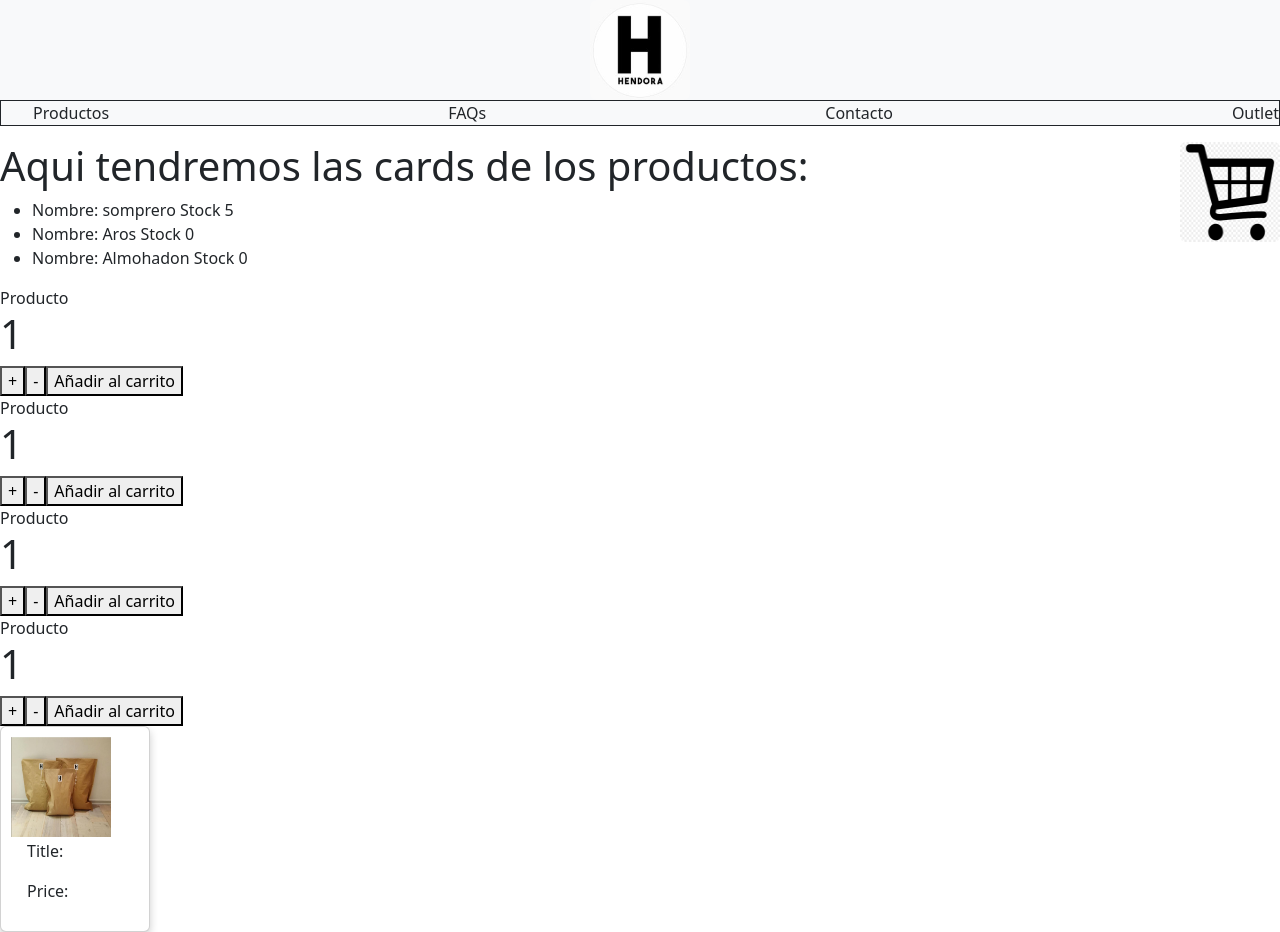
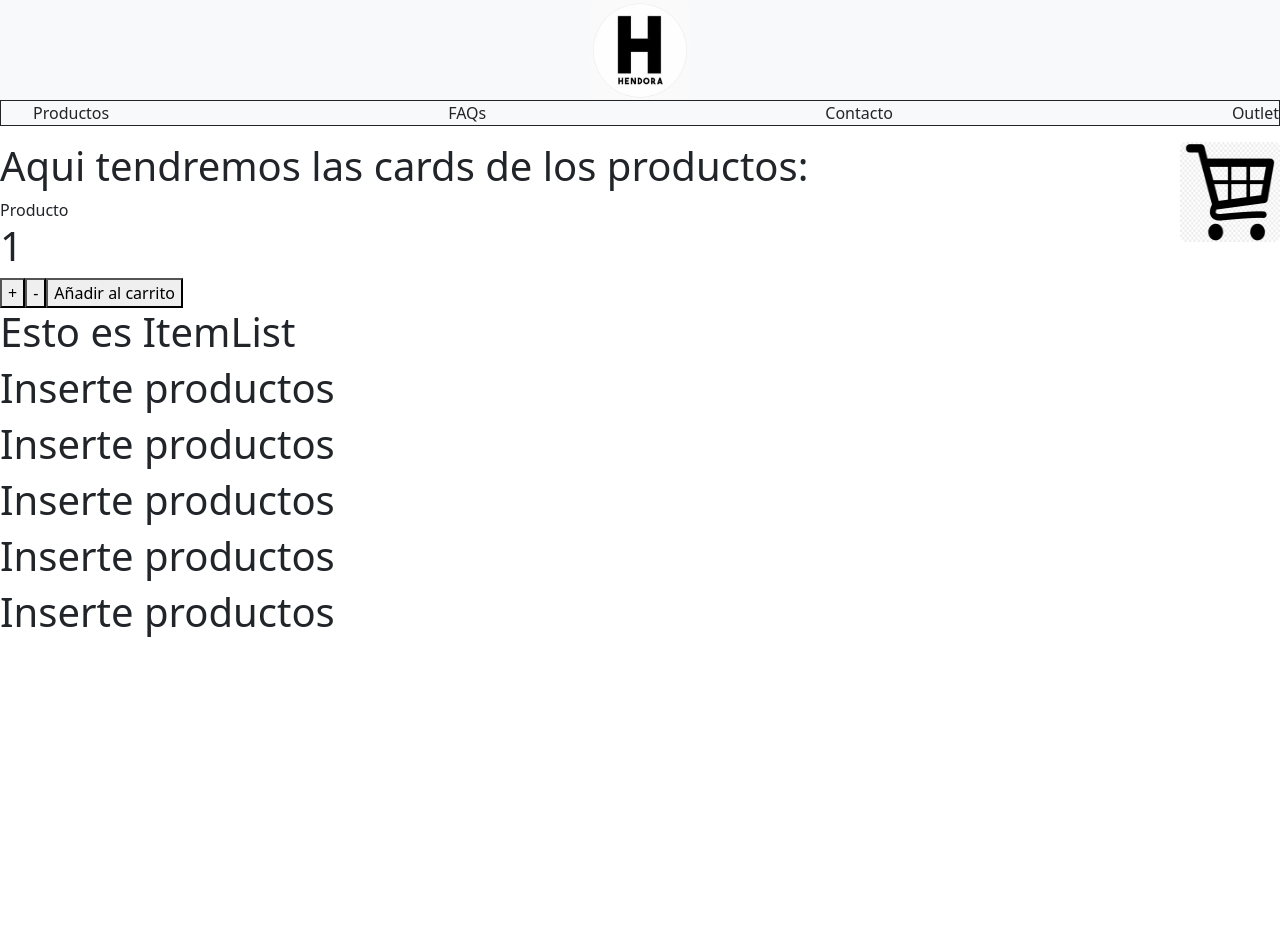
Before and after one commit to abalart/React, a React (Create React App) app: page / in a window 1280 px wide. After the commit the page ends 800 px from the top, so only its background shows below. Built offline with nearby package versions, Linux system fonts and the light colour scheme.

Commit message:
Fix ItemListContainer

```diff
--- a/package.json
+++ b/package.json
@@ -16,6 +16,7 @@
     "react": "^18.2.0",
     "react-card-shopping": "^0.1.3",
     "react-dom": "^18.2.0",
+    "react-router-dom": "^6.4.0",
     "react-scripts": "^5.0.1",
     "styled-components": "^5.3.5",
     "sweetalert2": "^11.4.32",
--- a/src/App.css
+++ b/src/App.css
@@ -1,4 +1,4 @@
-.App {
+/*.App {
   text-align: center;
 }
 
@@ -36,3 +36,4 @@
     transform: rotate(360deg);
   }
 }
+*/
--- a/src/App.js
+++ b/src/App.js
@@ -3,14 +3,17 @@ import './App.css';
 import NavBar from './components/Nav/NavBar';
 import ItemListContainer from './components/ItemListContainer/ItemListContainer';
 import Item from './components/Item/Item';
+import { BrowserRouter,Routes,Route } from 'react-router-dom';
 
 const  App = () => {
 
   return (
   <>
+    <BrowserRouter>
     <NavBar />
     <ItemListContainer/>
     <Item/>
+    </BrowserRouter>
   </>
   );
 }
--- /dev/null
+++ b/src/Assets/productos.js
@@ -0,0 +1,27 @@
+// { id, title, price, pictureUrl }
+export const products = [
+{
+    id:1,
+    title: "somprero",
+    stock:5,
+    category: "Ropa",
+    price: 500,
+    description:"Es ropa"
+ },
+ {
+    id:2,
+    title: "Zapatilla",
+    stock:5,
+    category: "Ropa",
+    price: 500,
+    description:"Es ropa"
+ },
+ {
+    id:3,
+    title: "Guantes",
+    stock:5,
+    category: "Ropa",
+    price: 999,
+    description:"Es ropa"
+ }
+]
--- a/src/components/Item/Item.js
+++ b/src/components/Item/Item.js
@@ -1,29 +1,22 @@
-
-import imgBolsas from '../../imagenes/bolsas.JPG'
 import React from 'react';
 import './Item.css';
 
 
-// { id, title, price, pictureUrl }
-const item = [
-    {id:1, title: "somprero",stock:5,price: 500},
-    {id:2,title: "Aros",stock:0,price: 500},
-    {id:3,title: "Almohadon",stock:0,price: 500}
-                  ]
+/*
+La idea del ItemListContainer es hacer que con la promesa se actualice un estado products y se envíe a ItemList,
+en ItemList se realiza el map para renderizar cada Item, mandando el primer estado de productos por props.
+ Esto se vió en el after.
+*/
 
-const Item = (item) => {  //Este componente recibe un objeto item para extraer de el la info a mostrar en una card
+
+
+
+const Item = ({product}) => {  //Este componente recibe un objeto item para extraer de el la info a mostrar en una card
 
 
 return(
 
-
-    <div className="card">
-        <img altclassname="Esto es una bolsa" className="imgCard" src={imgBolsas} alt=''  />
-        <div className="container">
-            <p>Title:{item.title}</p>
-          <p>Price:{item.price}</p>
-        </div>
-        </div>
+ <h1>Inserte productos</h1>
 
 )
 
--- a/src/components/ItemCount/ItemCount.js
+++ b/src/components/ItemCount/ItemCount.js
@@ -5,9 +5,10 @@ const ItemCount = ({stock,initial,onAdd}) => {   //Recibe las 3 props desde Item
 
 useEffect(() => {
     console.log("Esto es useEffect")
-});
+},[]);
 
 const [contador,setContador] = useState(initial); //Variable,funcion que va a cambiar la variable y el hook con un valor inicial
+//Sin el uso de useState React no sabria como reaccionar ante el cambio por un evento.
 
 const agregarProducto = () => {//Defino un evento que sucedera cada vez que clickeo
     contador<stock?setContador(contador+1): Swal.fire('No hay más stock que el seleccionado')
--- a/src/components/ItemList/ItemList.js
+++ b/src/components/ItemList/ItemList.js
@@ -1,43 +1,20 @@
-/*
-ItemList.js Es un agrupador de un set de componentes Item.js (Deberías incluirlo dentro de
-ItemListContainer del desafío 3) ok
-
-Implementa un async mock (promise): Usa un efecto de montaje para poder emitir un llamado
-asincrónico a un mock (objeto) estático de datos que devuelva un conjunto de item { id, title,
-description, price, pictureUrl } en dos segundos (setTimeout), para emular retrasos de red.
-
-Los ítems deben provenir de un llamado a una promise que los resuelva en
-tiempo diferido (setTimeout) de 2 segundos, para emular retrasos de red
-
-*/
-
-
-
-import React from 'react';
+ import React from 'react';
 import Item from '../Item/Item'
 
 
+ //Este componente recibe un objeto item para extraer de el la info a mostrar en una card por medio de un map
 
-const ItemList = ({items}) => {  //Este componente recibe un objeto item para extraer de el la info a mostrar en una card por medio de un map
-    //useEffect
-    //<Item title={"Bolsa"} price={500} />
-
-
-    /*
-         <div>
-        <ul>
-
-             {productos.map(u => <li key={u.id}>{"Nombre: "+u.nombre+" "}{"Stock "+u.stock}</li>)}
-        </ul>
-    </div>
-
-    */
+const ItemList = ({listProducts}) => {
+   console.log("ItemList")
+   console.log(listProducts)
 
 return(
-
-
+ <>
   <h1>Esto es ItemList</h1>
-
+  {listProducts.map((prod,i) => <Item key={`$prod.product}-${i}`}  product = {prod}/>)
+ }
+  <Item />
+ </>
 
 )
 
--- a/src/components/ItemListContainer/ItemListContainer.js
+++ b/src/components/ItemListContainer/ItemListContainer.js
@@ -2,54 +2,44 @@ import React from 'react';
 import ItemCount from '../ItemCount/ItemCount';
 // ES6 Modules or TypeScript
 import Swal from 'sweetalert2'
-
+import {products} from '../../Assets/productos'
+import {customFetch } from '../../utils/customFetch';
+import {useEffect,useState} from 'react'
+import ItemList from '../ItemList/ItemList';
 
 //Este componente va a listar los items
-
-
-
 
 const ItemListContainer = ({greeting}) => {  //Este componente recibe la prop "greeting y la muestra con h1"
 
 
-    const productos = [
-    {id:1, nombre: "somprero",stock:5},
-    {id:2,nombre: "Aros",stock:0},
-    {id:3,nombre: "Almohadon",stock:0}
-                  ]
+ //Los productos se deben guardar en un estado, para esto se usa el useState
+ //Agregar  llamado a  <ItemList/> mediante una promesa con retraso de 2 segundos+ useEffect
 
-      const promis = new Promise((resolve,reject) => { //Simula llamada a API para obtener array de productos
-        resolve(true); //Tarea sincronica
-        setTimeout(20000);
-         console.log('Set time out');
-    });
+const [listProducts,setListProducts]  = useState([])
 
+useEffect(() => {
+    customFetch(products)
+        .then(res => setListProducts(res))
+}, [])
 
-
-
-
+console.log(listProducts)
 
 function onAdd(){ //Funcion añadir al carrito
  Swal.fire('Producto agregado al carrito')
 
 }
 
-//Agregar  llamado a  <ItemList/> mediante una promesa con retraso de 2 segundos+ useEffect
 
     return(
     <div>
         <h1>Aqui tendremos las cards de los productos:</h1>
     <div>
-        <ul>
 
-             {productos.map(u => <li key={u.id}>{"Nombre: "+u.nombre+" "}{"Stock "+u.stock}</li>)}
-        </ul>
     </div>
             <h1>{greeting}</h1>
             <ItemCount stock={5} initial={1} onAdd={onAdd} />
-            <ItemCount stock={0} initial={1} onAdd={onAdd} />
-            <ItemCount stock={99999} initial={1} onAdd={onAdd} />
-            <ItemCount stock={1} initial={1} onAdd={onAdd} />
+            <ItemList listProducts={listProducts}/>
+
 
      </div>
     )
--- /dev/null
+++ b/src/utils/customFetch.js
@@ -0,0 +1,7 @@
+export const customFetch = (products) => { //Recibe los productos
+        return new Promise((resolve, reject) => {
+            setTimeout(() =>{
+                 resolve(products)
+            }, 2000)   //Simulamos delay
+        })
+}
```
Also changed, not shown: 1 other file (tests, documents, lock files or other folders).
